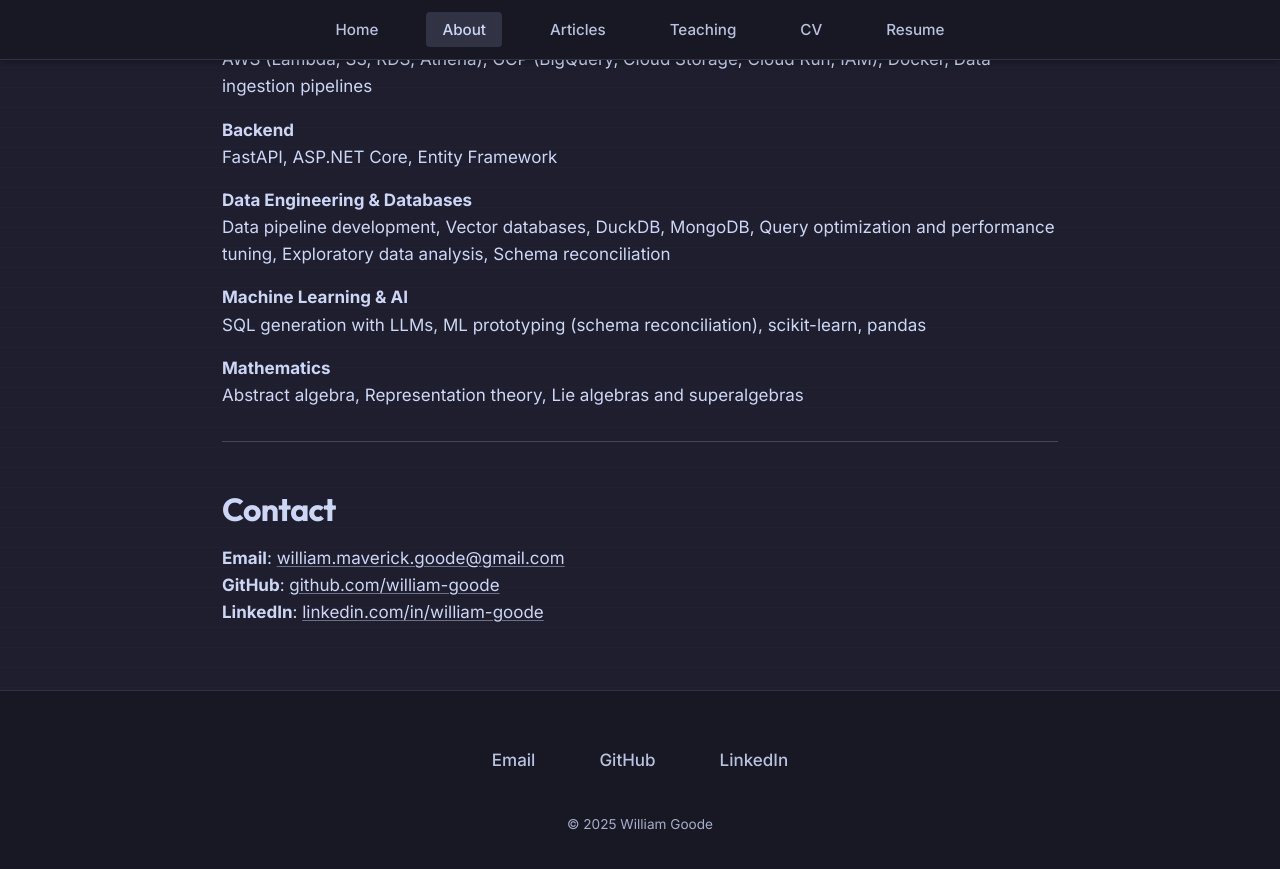
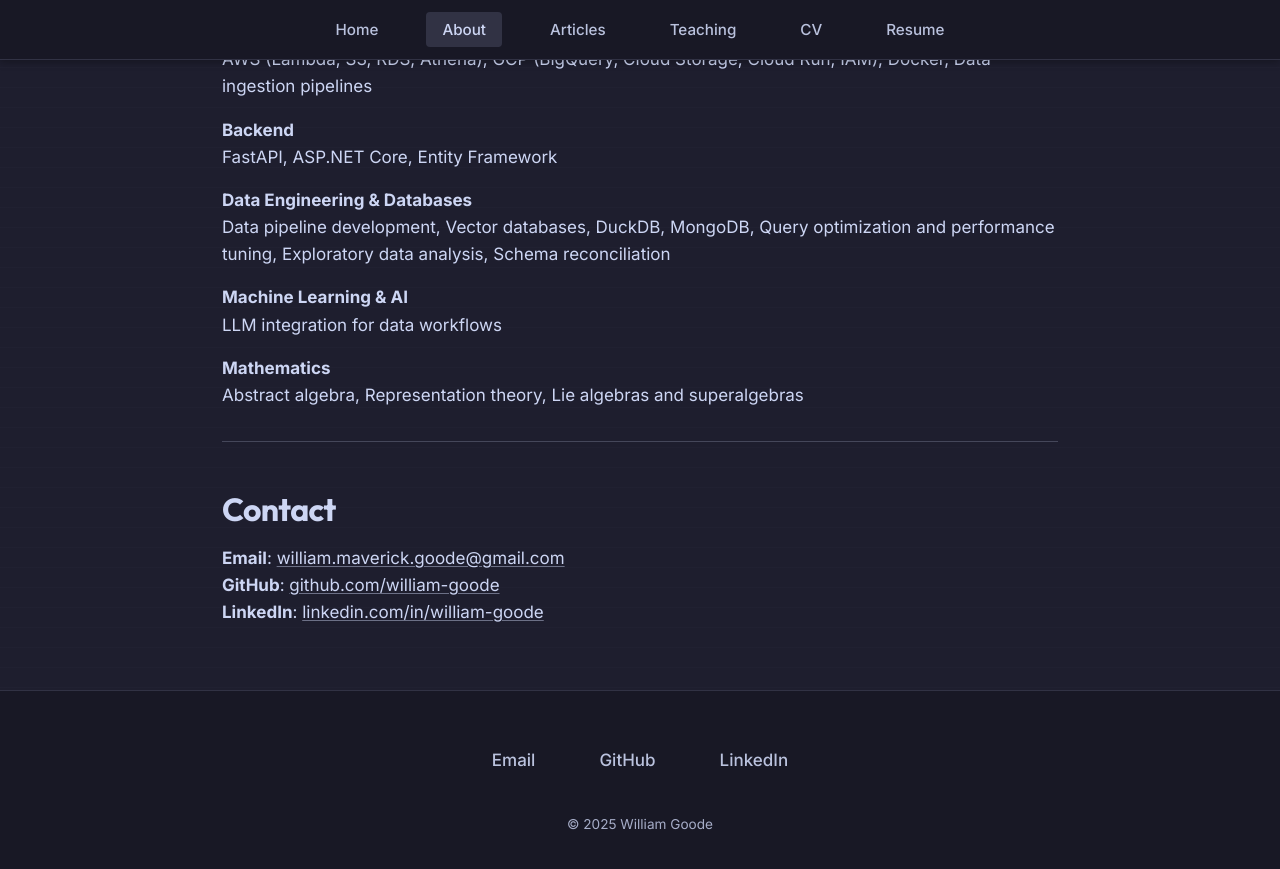
Before and after one commit to william-goode/william-goode.github.io, a Jekyll site: the page built from about.md, in a window 1280 px wide and 900 px high, scrolled down 1832 px. Shown: the top 869 px of the window. Built offline with Jekyll 4.4.1, drawn with Linux system fonts in a browser that asks for light colours.

Commit message:
Simplify ML/AI skills: generalize LLM work, remove general tools

```diff
--- a/_data/cv.yml
+++ b/_data/cv.yml
@@ -205,10 +205,7 @@ skills:
 
   - category: "Machine Learning & AI"
     items:
-      - "SQL generation with LLMs"
-      - "ML prototyping (schema reconciliation)"
-      - "scikit-learn"
-      - "pandas"
+      - "LLM integration for data workflows"
 
   - category: "Mathematics"
     items:
--- a/about.md
+++ b/about.md
@@ -66,7 +66,7 @@ FastAPI, ASP.NET Core, Entity Framework
 Data pipeline development, Vector databases, DuckDB, MongoDB, Query optimization and performance tuning, Exploratory data analysis, Schema reconciliation
 
 **Machine Learning & AI**
-SQL generation with LLMs, ML prototyping (schema reconciliation), scikit-learn, pandas
+LLM integration for data workflows
 
 **Mathematics**
 Abstract algebra, Representation theory, Lie algebras and superalgebras
--- a/resumes/generate_resume.py
+++ b/resumes/generate_resume.py
@@ -167,7 +167,7 @@ story.append(Paragraph(
 ))
 story.append(Spacer(1, 2))
 story.append(Paragraph(
-    "<b>Machine Learning:</b> SQL generation with LLMs, ML prototyping, scikit-learn, pandas",
+    "<b>Machine Learning:</b> LLM integration for data workflows",
     body_style
 ))
 
```
Also changed, not shown: 1 other file.
